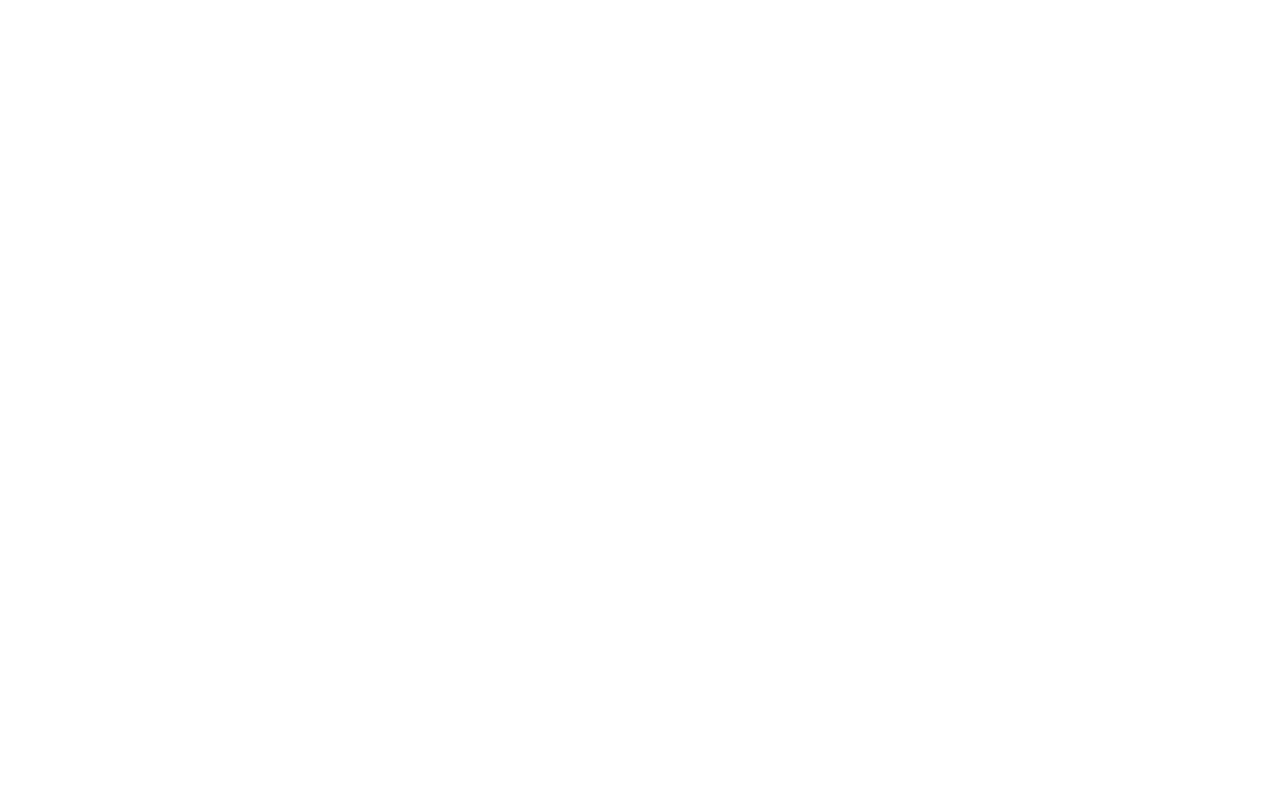
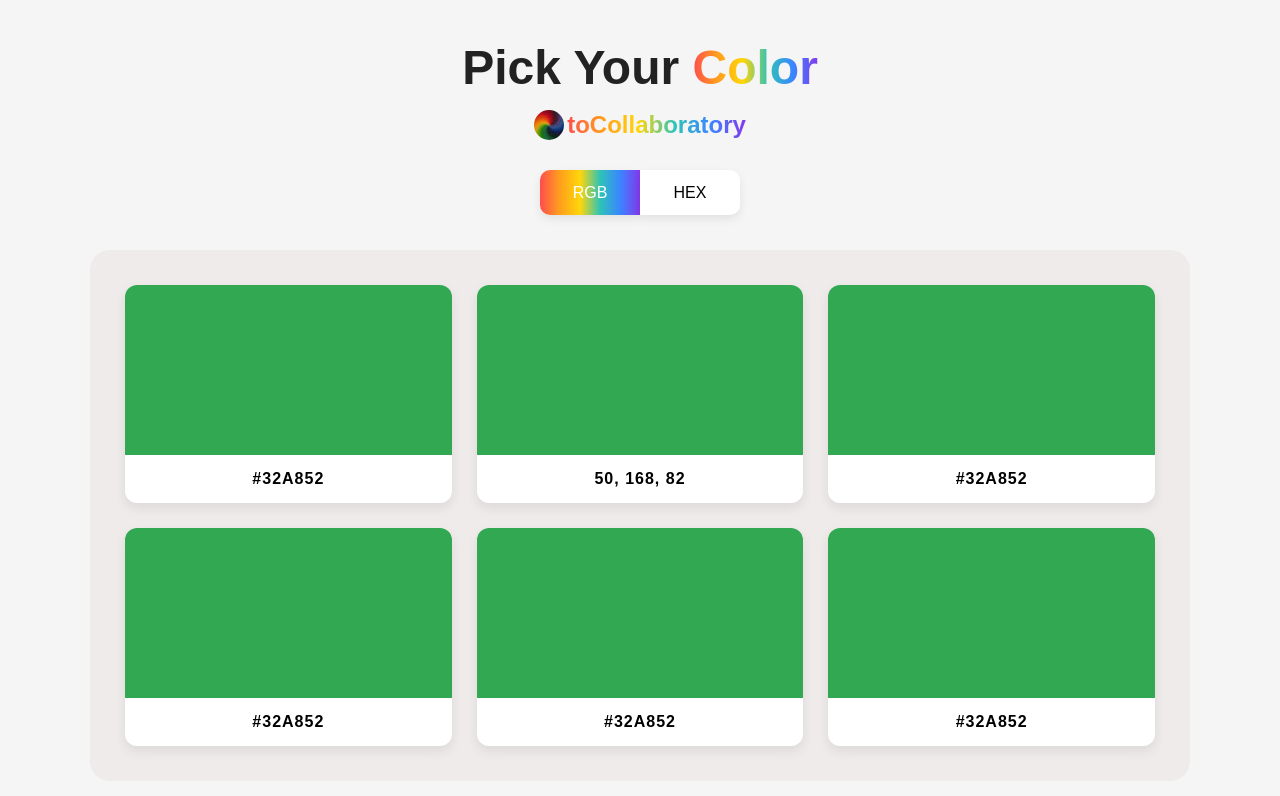
Before and after one commit to SayanSinghaChowdhury/color-laboratory, a plain HTML site: page index.html in a window 1280 px wide. Drawn offline with Linux system fonts and the light colour scheme.

Commit message:
Basic ui complete

```diff
--- a/index.html
+++ b/index.html
@@ -11,5 +11,64 @@
 			href="style.css" />
 		<title>Document</title>
 	</head>
-	<body></body>
+	<body>
+		<main class="container">
+			<!-- Header -->
+			<header class="header">
+				<h1 class="title">
+					Pick Your <span class="font-color">Color</span>
+				</h1>
+
+				<div class="hero">
+					<img
+						style="border-radius: 200px"
+						src="./OE3T340.jpg"
+						alt="Color Palette Logo"
+						class="logo" />
+
+					<h2 class="font-color">toCollaboratory</h2>
+				</div>
+			</header>
+
+			<!-- Format Buttons -->
+			<div class="format-buttons">
+				<button class="format-btn active">RGB</button>
+
+				<button class="format-btn">HEX</button>
+			</div>
+
+			<!-- Color Palette -->
+			<section class="palette-container">
+				<div class="color-card">
+					<div class="color-preview"></div>
+					<p class="color-value">#32A852</p>
+				</div>
+
+				<div class="color-card">
+					<div class="color-preview"></div>
+					<p class="color-value">50, 168, 82</p>
+				</div>
+
+				<div class="color-card">
+					<div class="color-preview"></div>
+					<p class="color-value">#32A852</p>
+				</div>
+
+				<div class="color-card">
+					<div class="color-preview"></div>
+					<p class="color-value">#32A852</p>
+				</div>
+
+				<div class="color-card">
+					<div class="color-preview"></div>
+					<p class="color-value">#32A852</p>
+				</div>
+
+				<div class="color-card">
+					<div class="color-preview"></div>
+					<p class="color-value">#32A852</p>
+				</div>
+			</section>
+		</main>
+	</body>
 </html>
--- a/style.css
+++ b/style.css
@@ -0,0 +1,177 @@
+* {
+	margin: 0;
+	padding: 0;
+	box-sizing: border-box;
+}
+
+body {
+	font-family: Arial, sans-serif;
+	background: #f5f5f5;
+	min-height: 100vh;
+	display: flex;
+	justify-content: center;
+	padding: 40px 20px;
+}
+
+/* Container */
+
+.font-color {
+	background: linear-gradient(
+		90deg,
+		#ff4d4d,
+		#ff9f1c,
+		#ffd60a,
+		#2ec4b6,
+		#3a86ff,
+		#8338ec
+	);
+
+	-webkit-background-clip: text;
+	-webkit-text-fill-color: transparent;
+	background-clip: text;
+}
+
+.container {
+	width: 100%;
+	max-width: 1100px;
+}
+
+/* Header */
+
+.header {
+	text-align: center;
+	margin-bottom: 30px;
+	display: grid;
+	justify-content: center;
+	align-items: center;
+}
+
+.title {
+	font-size: 3rem;
+	margin-bottom: 15px;
+	color: #222;
+}
+
+.title span {
+	color: #8b5cf6;
+}
+
+.logo {
+	width: 30px;
+	height: 30px;
+
+	object-fit: contain;
+}
+.hero {
+	display: flex;
+	justify-content: center;
+	align-items: center;
+	gap: 3px;
+}
+
+/* Buttons */
+
+.format-buttons {
+	display: flex;
+	justify-content: center;
+	margin-bottom: 35px;
+}
+
+.format-btn {
+	width: 100px;
+	height: 45px;
+	border: none;
+	background: white;
+	cursor: pointer;
+	font-size: 1rem;
+	box-shadow: 0 4px 10px rgba(0, 0, 0, 0.08);
+	transition: 0.3s;
+}
+
+.format-btn:first-child {
+	border-radius: 10px 0 0 10px;
+}
+
+.format-btn:last-child {
+	border-radius: 0 10px 10px 0;
+}
+
+.format-btn:hover {
+	background: #ececec;
+}
+
+.active {
+	background: linear-gradient(
+		90deg,
+		#ff4d4d,
+		#ff9f1c,
+		#ffd60a,
+		#2ec4b6,
+		#3a86ff,
+		#8338ec
+	);
+	color: white;
+}
+
+/* Palette Section */
+
+.palette-container {
+	background: #f0ebeb;
+	border-radius: 20px;
+	padding: 35px;
+	display: grid;
+	grid-template-columns: repeat(3, 1fr);
+	gap: 25px;
+}
+
+/* Card */
+
+.color-card {
+	background: white;
+	border-radius: 12px;
+	overflow: hidden;
+	box-shadow: 0 5px 12px rgba(0, 0, 0, 0.08);
+	transition: 0.3s;
+}
+
+.color-card:hover {
+	transform: translateY(-4px);
+}
+
+.color-preview {
+	height: 170px;
+	background: #32a852;
+}
+
+.color-value {
+	text-align: center;
+	padding: 15px;
+	font-weight: 600;
+	letter-spacing: 1px;
+}
+
+/* Responsive */
+
+@media (max-width: 768px) {
+	.palette-container {
+		grid-template-columns: repeat(2, 1fr);
+	}
+
+	.title {
+		font-size: 2.3rem;
+	}
+}
+
+@media (max-width: 500px) {
+	.palette-container {
+		grid-template-columns: 1fr;
+	}
+
+	.format-btn {
+		width: 90px;
+	}
+
+	.title {
+		font-size: 2rem;
+	}
+}
```
Also changed, not shown: OE3T340.jpg (added).
